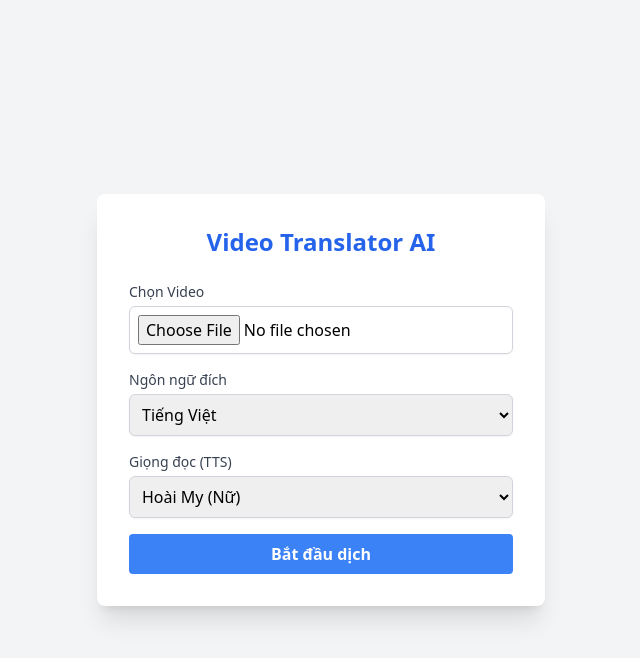
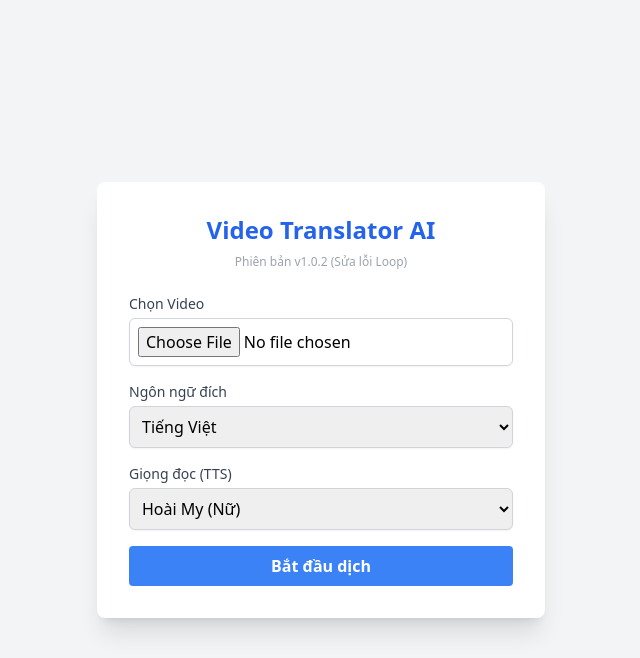
Before and after one commit to Vittuma/Tool-Video, a FastAPI app: page / in a window 1280 px wide. Shown: the top 658 px of the page, without its empty margins (319-959 px from the left). Run offline with FastAPI, Linux system fonts and the light colour scheme; some libraries are stand-ins or nearby versions.

Commit message:
Apply nest_asyncio to fix event loop conflict once and for all

```diff
--- a/app.py
+++ b/app.py
@@ -7,6 +7,9 @@ from fastapi.responses import HTMLResponse, FileResponse
 from fastapi.templating import Jinja2Templates
 from fastapi.staticfiles import StaticFiles
 from main import VideoTranslator
+import nest_asyncio
+
+nest_asyncio.apply()
 
 app = FastAPI()
 
--- a/requirements.txt
+++ b/requirements.txt
@@ -10,3 +10,4 @@ pillow
 tqdm
 numpy
 aiofiles
+nest_asyncio
--- a/templates/index.html
+++ b/templates/index.html
@@ -8,7 +8,8 @@
 </head>
 <body class="bg-gray-100 min-h-screen flex flex-col items-center justify-center p-4">
     <div class="bg-white p-8 rounded-lg shadow-xl w-full max-w-md">
-        <h1 class="text-2xl font-bold mb-6 text-center text-blue-600">Video Translator AI</h1>
+        <h1 class="text-2xl font-bold mb-2 text-center text-blue-600">Video Translator AI</h1>
+        <p class="text-xs text-center text-gray-400 mb-6">Phiên bản v1.0.2 (Sửa lỗi Loop)</p>
 
         <form id="uploadForm" class="space-y-4">
             <div>
```
